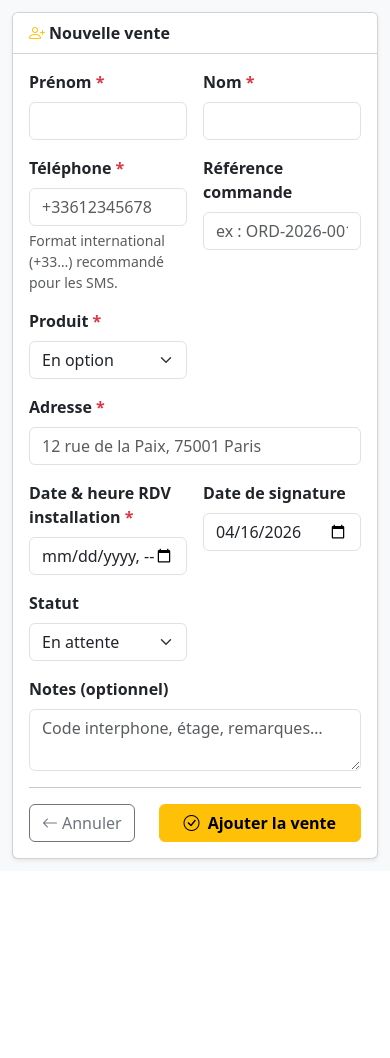
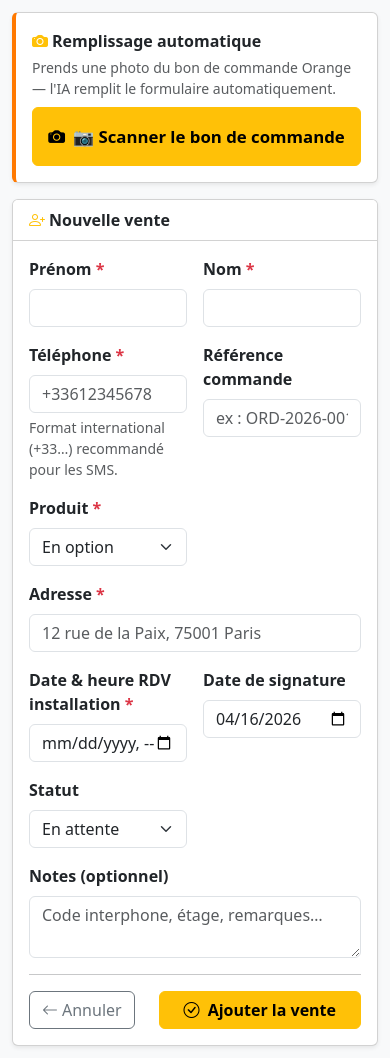
Before and after one commit to heikelb/instagram-agent-playwright, a Flask app: page /ajouter in a window 390 px wide. Shown: the part 80-1138 px from the top of the page. Before the commit the page ends 942 px from the top, so only its background shows below. Run offline with Flask 3, Linux system fonts and the light colour scheme; a user stored in the database is signed in; some libraries are stand-ins or nearby versions.

Commit message:
feat: scan automatique du bon de commande avec Claude Vision
- Route POST /scan-affiche : reçoit une photo, appelle claude-sonnet-4-6
  pour extraire prenom, nom, telephone, adresse, produit, reference, date_rdv
- Retourne un JSON propre, gère CellRichText et erreurs API
- formulaire.html : bouton "📷 Scanner le bon de commande" en haut du form
  → ouvre la caméra (capture=environment pour caméra arrière)
  → spinner pendant l'analyse (~3s)
  → pré-remplit les champs détectés et liste ce qui a été rempli
  → message d'erreur si API key manquante ou photo illisible
- Nécessite ANTHROPIC_API_KEY dans les variables d'environnement Railway

https://claude.ai/code/session_01GnQkZeSjQ9j5jc25rsjYcj

```diff
--- a/app.py
+++ b/app.py
@@ -606,6 +606,94 @@ def lancer_rappels():
 
 
 # ---------------------------------------------------------------------------
+# Route : Scan bon de commande (Claude Vision)
+# ---------------------------------------------------------------------------
+
+@app.route("/scan-affiche", methods=["POST"])
+@login_required
+def scan_affiche():
+    import base64
+    import json as _json
+
+    photo = request.files.get("photo")
+    if not photo:
+        return jsonify({"error": "Aucune photo reçue"}), 400
+
+    api_key = os.environ.get("ANTHROPIC_API_KEY")
+    if not api_key:
+        return jsonify({"error": "ANTHROPIC_API_KEY non configuré dans les variables d'environnement."}), 500
+
+    img_bytes = photo.read()
+    if len(img_bytes) > 10 * 1024 * 1024:  # 10 Mo max
+        return jsonify({"error": "Image trop lourde (max 10 Mo)."}), 400
+
+    img_b64 = base64.standard_b64encode(img_bytes).decode("utf-8")
+    media_type = photo.content_type if (photo.content_type or "").startswith("image/") else "image/jpeg"
+
+    try:
+        import anthropic
+        client = anthropic.Anthropic(api_key=api_key)
+        msg = client.messages.create(
+            model="claude-sonnet-4-6",
+            max_tokens=1024,
+            messages=[{
+                "role": "user",
+                "content": [
+                    {
+                        "type": "image",
+                        "source": {
+                            "type": "base64",
+                            "media_type": media_type,
+                            "data": img_b64,
+                        },
+                    },
+                    {
+                        "type": "text",
+                        "text": (
+                            "Tu es un assistant pour un commercial Orange en porte-à-porte.\n"
+                            "Extrait les informations client de ce document "
+                            "(bon de commande, contrat, écran tablette Orange, fiche client...).\n\n"
+                            "Retourne UNIQUEMENT un objet JSON valide avec ces champs "
+                            "(null si non trouvé) :\n"
+                            "{\n"
+                            '  "prenom": "...",\n'
+                            '  "nom": "...",\n'
+                            '  "telephone": "...",\n'
+                            '  "adresse": "...",\n'
+                            '  "produit": "...",\n'
+                            '  "reference": "...",\n'
+                            '  "date_rdv": "YYYY-MM-DDTHH:MM"\n'
+                            "}\n\n"
+                            "Règles :\n"
+                            "- produit : choisir parmi (exactement) : "
+                            "'En option', 'Livebox Fibre', 'Livebox Up', "
+                            "'Livebox Max', 'Série Spécial Lite Fibre' — ou null\n"
+                            "- date_rdv : format YYYY-MM-DDTHH:MM (ex: 2026-04-25T14:00)\n"
+                            "- telephone : avec indicatif si visible (+33...)\n"
+                            "- adresse : adresse complète avec code postal et ville\n"
+                            "Retourne UNIQUEMENT le JSON brut, sans balises markdown."
+                        ),
+                    },
+                ],
+            }],
+        )
+
+        txt = msg.content[0].text.strip()
+        # Extraire le JSON si entouré de balises markdown
+        m = re.search(r'\{[\s\S]*\}', txt)
+        txt = m.group() if m else txt
+
+        data = _json.loads(txt)
+        # Nettoyer les None Python → null déjà géré par jsonify
+        return jsonify(data)
+
+    except _json.JSONDecodeError as e:
+        return jsonify({"error": f"Impossible de lire la réponse IA : {e}"}), 500
+    except Exception as e:
+        return jsonify({"error": str(e)}), 500
+
+
+# ---------------------------------------------------------------------------
 # Route offline (PWA fallback)
 # ---------------------------------------------------------------------------
 
--- a/requirements.txt
+++ b/requirements.txt
@@ -7,3 +7,4 @@ python-dotenv==1.0.1
 Pillow==10.3.0
 gunicorn==21.2.0
 openpyxl==3.1.2
+anthropic==0.40.0
--- a/templates/formulaire.html
+++ b/templates/formulaire.html
@@ -4,30 +4,51 @@
 {% block content %}
 <div class="row justify-content-center">
   <div class="col-lg-7">
+
+    <!-- ── Scan automatique ── -->
+    <div class="card shadow-sm mb-3" style="border-left:4px solid #ff7900;">
+      <div class="card-body py-3">
+        <div class="fw-semibold mb-1">
+          <i class="bi bi-camera-fill me-1 text-warning"></i>Remplissage automatique
+        </div>
+        <p class="text-muted small mb-2">
+          Prends une photo du bon de commande Orange — l'IA remplit le formulaire automatiquement.
+        </p>
+
+        <label for="scan-input" class="btn btn-warning w-100 py-3 fw-bold" id="scan-btn" style="font-size:1.05rem; cursor:pointer;">
+          <span id="scan-label"><i class="bi bi-camera-fill me-2"></i>📷 Scanner le bon de commande</span>
+        </label>
+        <input type="file" id="scan-input" accept="image/*" capture="environment" style="display:none">
+
+        <div id="scan-result" class="mt-2" style="display:none;"></div>
+      </div>
+    </div>
+
+    <!-- ── Formulaire ── -->
     <div class="card shadow-sm">
       <div class="card-header bg-white fw-semibold">
         <i class="bi bi-person-plus me-1 text-warning"></i>{{ titre }}
       </div>
       <div class="card-body">
-        <form method="POST">
+        <form method="POST" id="vente-form">
 
           <div class="row g-3">
             <!-- Prénom / Nom -->
             <div class="col-6">
               <label class="form-label fw-semibold">Prénom <span class="text-danger">*</span></label>
-              <input type="text" name="prenom" class="form-control"
+              <input type="text" name="prenom" id="f-prenom" class="form-control"
                      value="{{ vente.prenom if vente else '' }}" required>
             </div>
             <div class="col-6">
               <label class="form-label fw-semibold">Nom <span class="text-danger">*</span></label>
-              <input type="text" name="nom" class="form-control"
+              <input type="text" name="nom" id="f-nom" class="form-control"
                      value="{{ vente.nom if vente else '' }}" required>
             </div>
 
             <!-- Téléphone -->
             <div class="col-6">
               <label class="form-label fw-semibold">Téléphone <span class="text-danger">*</span></label>
-              <input type="tel" name="telephone" class="form-control"
+              <input type="tel" name="telephone" id="f-telephone" class="form-control"
                      placeholder="+33612345678"
                      value="{{ vente.telephone if vente else '' }}" required>
               <div class="form-text">Format international (+33…) recommandé pour les SMS.</div>
@@ -36,7 +57,7 @@
             <!-- Référence commande -->
             <div class="col-6">
               <label class="form-label fw-semibold">Référence commande</label>
-              <input type="text" name="reference" class="form-control"
+              <input type="text" name="reference" id="f-reference" class="form-control"
                      placeholder="ex : ORD-2026-001234"
                      value="{{ vente.reference if vente and vente.reference else '' }}">
             </div>
@@ -44,7 +65,7 @@
             <!-- Produit -->
             <div class="col-6">
               <label class="form-label fw-semibold">Produit <span class="text-danger">*</span></label>
-              <select name="produit" class="form-select" required>
+              <select name="produit" id="f-produit" class="form-select" required>
                 {% for p in produits %}
                   <option {% if vente and vente.produit == p %}selected{% endif %}>{{ p }}</option>
                 {% endfor %}
@@ -54,7 +75,7 @@
             <!-- Adresse -->
             <div class="col-12">
               <label class="form-label fw-semibold">Adresse <span class="text-danger">*</span></label>
-              <input type="text" name="adresse" class="form-control"
+              <input type="text" name="adresse" id="f-adresse" class="form-control"
                      placeholder="12 rue de la Paix, 75001 Paris"
                      value="{{ vente.adresse if vente else '' }}" required>
             </div>
@@ -64,7 +85,7 @@
               <label class="form-label fw-semibold">
                 Date & heure RDV installation <span class="text-danger">*</span>
               </label>
-              <input type="datetime-local" name="date_rdv" class="form-control"
+              <input type="datetime-local" name="date_rdv" id="f-date-rdv" class="form-control"
                      value="{{ vente.date_rdv.strftime('%Y-%m-%dT%H:%M') if vente else '' }}"
                      required>
             </div>
@@ -73,7 +94,7 @@
             <div class="col-6">
               <label class="form-label fw-semibold">Date de signature</label>
               <input type="date" name="date_signature" class="form-control"
-                     value="{{ vente.date_signature.strftime('%Y-%m-%d') if vente else today }}">
+                     value="{{ vente.date_signature.strftime('%Y-%m-%d') if vente else '' }}">
             </div>
 
             <!-- Statut -->
@@ -111,16 +132,108 @@
         </form>
       </div>
     </div>
+
   </div>
 </div>
 {% endblock %}
 
 {% block scripts %}
 <script>
-  // Pré-remplir la date de signature avec aujourd'hui si vide
+  // Date signature → aujourd'hui par défaut
   const sigField = document.querySelector('[name="date_signature"]');
-  if (!sigField.value) {
-    sigField.value = new Date().toISOString().slice(0, 10);
-  }
+  if (!sigField.value) sigField.value = new Date().toISOString().slice(0, 10);
+
+  // ── Scan automatique ──────────────────────────────────────────────────────
+  const PRODUITS = {{ produits | tojson }};
+
+  document.getElementById('scan-input').addEventListener('change', async function () {
+    const file = this.files[0];
+    if (!file) return;
+
+    const btn   = document.getElementById('scan-btn');
+    const label = document.getElementById('scan-label');
+    const result = document.getElementById('scan-result');
+
+    // État chargement
+    btn.style.pointerEvents = 'none';
+    btn.style.opacity = '0.7';
+    label.innerHTML = '<span class="spinner-border spinner-border-sm me-2"></span>Analyse en cours…';
+    result.style.display = 'none';
+
+    try {
+      const fd = new FormData();
+      fd.append('photo', file);
+
+      const resp = await fetch('/scan-affiche', { method: 'POST', body: fd });
+      const data = await resp.json();
+
+      if (data.error) {
+        result.innerHTML = `<div class="alert alert-danger py-2 mb-0"><i class="bi bi-exclamation-triangle me-1"></i>${data.error}</div>`;
+        result.style.display = '';
+        label.innerHTML = '<i class="bi bi-camera-fill me-2"></i>📷 Réessayer';
+        return;
+      }
+
+      // Remplir les champs
+      const filled = [];
+      const set = (id, val, label) => {
+        if (val) { document.getElementById(id).value = val; filled.push(label); }
+      };
+
+      set('f-prenom',    data.prenom,    'Prénom');
+      set('f-nom',       data.nom,       'Nom');
+      set('f-telephone', data.telephone, 'Téléphone');
+      set('f-adresse',   data.adresse,   'Adresse');
+      set('f-reference', data.reference, 'Référence');
+      set('f-date-rdv',  data.date_rdv,  'Date RDV');
+
+      // Produit : correspondance approximative
+      if (data.produit) {
+        const sel = document.getElementById('f-produit');
+        const needle = data.produit.toLowerCase();
+        let found = false;
+        for (let opt of sel.options) {
+          if (opt.value.toLowerCase() === needle || opt.value.toLowerCase().includes(needle) || needle.includes(opt.value.toLowerCase())) {
+            sel.value = opt.value; found = true; filled.push('Produit'); break;
+          }
+        }
+        if (!found) {
+          // Essai partiel sur les mots-clés
+          for (let opt of sel.options) {
+            const words = opt.value.toLowerCase().split(' ');
+            if (words.some(w => w.length > 3 && needle.includes(w))) {
+              sel.value = opt.value; filled.push('Produit'); break;
+            }
+          }
+        }
+      }
+
+      if (filled.length > 0) {
+        result.innerHTML = `<div class="alert alert-success py-2 mb-0">
+          <i class="bi bi-check2-circle me-1"></i>
+          <strong>Rempli automatiquement :</strong> ${filled.join(', ')}.
+          Vérifie et corrige si besoin.
+        </div>`;
+        label.innerHTML = '<i class="bi bi-check-circle-fill me-1"></i>✅ Formulaire rempli — rescanner ?';
+        btn.style.background = '#198754';
+        btn.style.borderColor = '#198754';
+      } else {
+        result.innerHTML = `<div class="alert alert-warning py-2 mb-0">
+          <i class="bi bi-exclamation me-1"></i>
+          Aucune information trouvée. Essaie avec une photo plus nette ou plus cadrée.
+        </div>`;
+        label.innerHTML = '<i class="bi bi-camera-fill me-2"></i>📷 Réessayer';
+      }
+      result.style.display = '';
+
+    } catch (e) {
+      result.innerHTML = `<div class="alert alert-danger py-2 mb-0">Erreur réseau : ${e}</div>`;
+      result.style.display = '';
+      label.innerHTML = '<i class="bi bi-camera-fill me-2"></i>📷 Réessayer';
+    } finally {
+      btn.style.pointerEvents = '';
+      btn.style.opacity = '';
+    }
+  });
 </script>
 {% endblock %}
```
Also changed, not shown: 1 other file.
